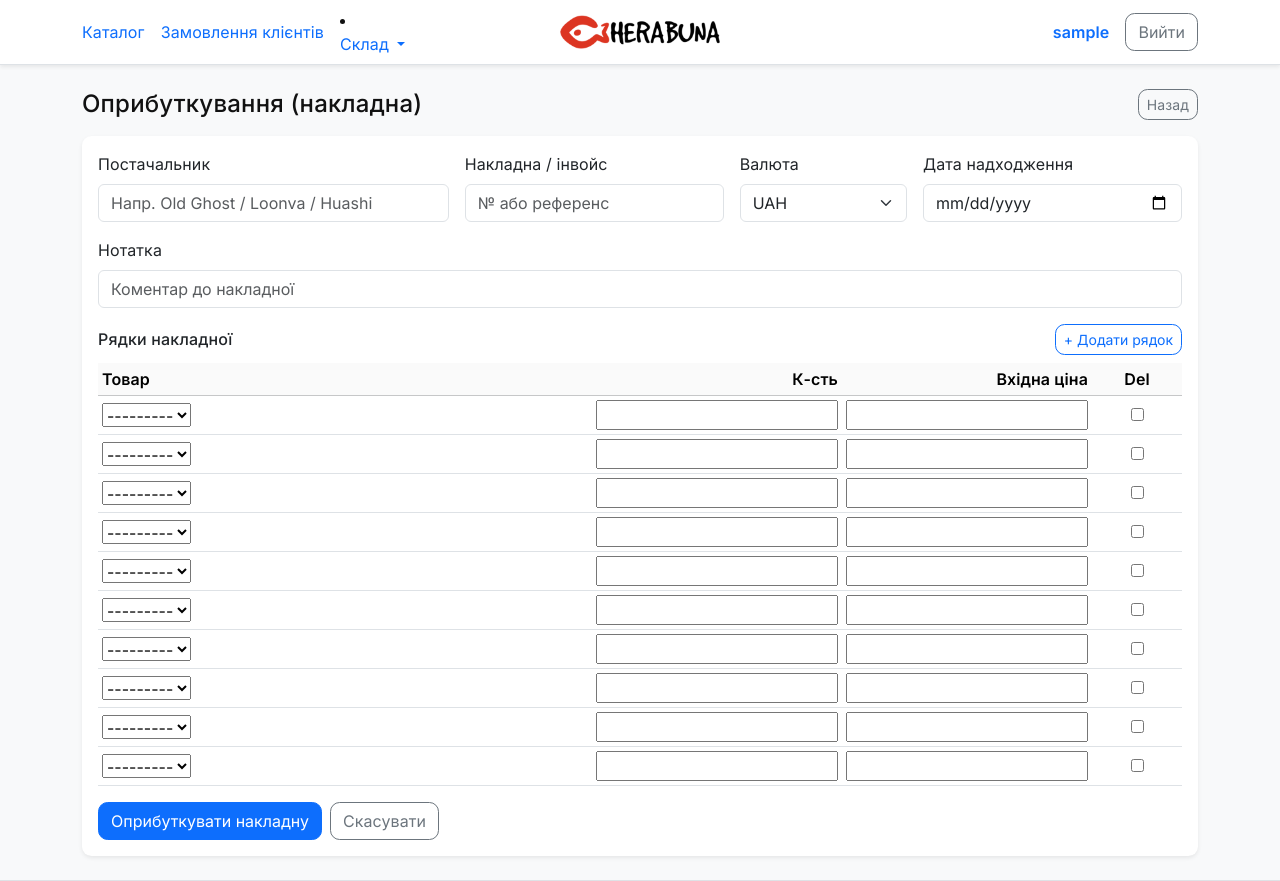
After one commit to HurmakR/herabuna_b2b, a Django app: page /warehouse/receive-receipt/ in a window 1280 px wide. The commit adds this page. Shown: the top 881 px of the page. Run offline with Django 5.2, Linux system fonts and the light colour scheme; the visitor is signed in with stand-in values (Sample User, id 1); data that the repository does not hold is empty.

Commit message:
warehouse fifo inbound reeive

```diff
--- a/b2b/templates/b2b/base.html
+++ b/b2b/templates/b2b/base.html
@@ -39,6 +39,7 @@
               <ul class="dropdown-menu">
                 <li><a class="dropdown-item" href="{% url 'warehouse:dashboard' %}">Dashboard</a></li>
                 <li><a class="dropdown-item" href="{% url 'warehouse:receive' %}">Оприбуткування</a></li>
+                <li><a class="dropdown-item" href="{% url 'warehouse:receive_receipt' %}">Оприбуткування (накладна)</a></li>
                 <li><a class="dropdown-item" href="{% url 'warehouse:adjust' %}">Коригування</a></li>
               </ul>
             </li>
--- a/warehouse/models.py
+++ b/warehouse/models.py
@@ -1,35 +1,42 @@
-from __future__ import annotations
-
+from decimal import Decimal
 from django.db import models
-from django.db.models import F, Sum
+from django.db.models import Sum, F
+from django.utils import timezone
 
 
 class InventoryLot(models.Model):
     product = models.ForeignKey("b2b.Product", on_delete=models.CASCADE, related_name="lots")
+
     received_at = models.DateTimeField(auto_now_add=True)
 
     unit_cost = models.DecimalField(max_digits=10, decimal_places=2)
-    reference = models.CharField(max_length=120, blank=True)
+    currency = models.CharField(max_length=10, default="UAH")
 
     qty_in = models.PositiveIntegerField()
     qty_reserved = models.PositiveIntegerField(default=0)
     qty_out = models.PositiveIntegerField(default=0)
 
+    reference = models.CharField(max_length=120, blank=True)
+    note = models.CharField(max_length=200, blank=True)
+    supplier = models.CharField(max_length=120, blank=True)
+    external_ref = models.CharField(max_length=120, blank=True)
+
     class Meta:
+        indexes = [
+            models.Index(fields=["product", "received_at"], name="warehouse_i_product_a30a23_idx"),
+        ]
         ordering = ("-received_at", "-id")
-        indexes = [
-            models.Index(fields=["product"], name="warehouse_i_product_a30a23_idx"),
-        ]
 
     @property
     def qty_available(self) -> int:
+        # Defensive: avoid None in partially-filled admin forms
         qty_in = int(self.qty_in or 0)
         qty_reserved = int(self.qty_reserved or 0)
         qty_out = int(self.qty_out or 0)
-        return max(0, qty_in - qty_reserved - qty_out)
+        return qty_in - qty_reserved - qty_out
 
     def __str__(self) -> str:
-        return f"Lot #{self.id} {self.product.sku} ({self.qty_available}/{self.qty_in})"
+        return f"Lot#{self.id} {self.product.sku} {self.qty_available}/{self.qty_in}"
 
 
 class InventoryMove(models.Model):
@@ -96,3 +103,45 @@ def recompute_product_stock(product_id: int) -> int:
     from b2b.models import Product
     Product.objects.filter(id=product_id).update(stock_qty=available)
     return available
+
+
+# -----------------------------
+# Inbound receipt (BAS/1C style)
+# -----------------------------
+
+class InboundReceipt(models.Model):
+    currency = models.CharField(max_length=10, default="UAH")
+    supplier = models.CharField(max_length=120, blank=True)
+    external_ref = models.CharField(max_length=120, blank=True)  # invoice/waybill number
+    received_date = models.DateField(default=timezone.now)
+    note = models.CharField(max_length=200, blank=True)
+
+    created_at = models.DateTimeField(auto_now_add=True)
+
+    class Meta:
+        ordering = ("-received_date", "-id")
+
+    def __str__(self) -> str:
+        label = self.external_ref or f"#{self.id}"
+        return f"Receipt {label} ({self.received_date})"
+
+
+class InboundReceiptLine(models.Model):
+    receipt = models.ForeignKey("warehouse.InboundReceipt", on_delete=models.CASCADE, related_name="lines")
+    product = models.ForeignKey("b2b.Product", on_delete=models.CASCADE)
+    qty = models.PositiveIntegerField()
+    unit_cost = models.DecimalField(max_digits=10, decimal_places=2)
+
+    created_lot = models.OneToOneField(
+        "warehouse.InventoryLot",
+        null=True,
+        blank=True,
+        on_delete=models.SET_NULL,
+        related_name="created_from_line",
+    )
+
+    class Meta:
+        ordering = ("id",)
+
+    def __str__(self) -> str:
+        return f"{self.product.sku} x{self.qty} @ {self.unit_cost}"
--- /dev/null
+++ b/warehouse/templates/warehouse/receive_receipt.html
@@ -0,0 +1,101 @@
+{% extends "b2b/base.html" %}
+{% block title %}Оприбуткування накладної — Herabuna B2B{% endblock %}
+
+{% block content %}
+<div class="d-flex justify-content-between align-items-center mb-3">
+  <h1 class="h4 mb-0">Оприбуткування (накладна)</h1>
+  <a class="btn btn-outline-secondary btn-sm" href="{% url 'warehouse:dashboard' %}">Назад</a>
+</div>
+
+<form method="post" class="card shadow-sm border-0">
+  {% csrf_token %}
+  <div class="card-body">
+    <div class="row g-3 mb-3">
+      <div class="col-md-4">
+        <label class="form-label">Постачальник</label>
+        <input name="supplier" class="form-control" placeholder="Напр. Old Ghost / Loonva / Huashi">
+      </div>
+      <div class="col-md-3">
+        <label class="form-label">Накладна / інвойс</label>
+        <input name="external_ref" class="form-control" placeholder="№ або референс">
+      </div>
+      <div class="col-md-2">
+        <label class="form-label">Валюта</label>
+        <select name="currency" class="form-select">
+          <option value="UAH" selected>UAH</option>
+        </select>
+      </div>
+      <div class="col-md-3">
+        <label class="form-label">Дата надходження</label>
+        <input type="date" name="received_date" class="form-control">
+      </div>
+      <div class="col-12">
+        <label class="form-label">Нотатка</label>
+        <input name="note" class="form-control" placeholder="Коментар до накладної">
+      </div>
+    </div>
+
+    <div class="d-flex justify-content-between align-items-center mb-2">
+      <h2 class="h6 mb-0">Рядки накладної</h2>
+      <button type="button" class="btn btn-outline-primary btn-sm" id="addRowBtn">+ Додати рядок</button>
+    </div>
+
+    {{ formset.management_form }}
+    <div class="table-responsive">
+      <table class="table table-sm align-middle">
+        <thead class="table-light">
+          <tr>
+            <th style="min-width: 420px;">Товар</th>
+            <th style="width: 140px;" class="text-end">К-сть</th>
+            <th style="width: 180px;" class="text-end">Вхідна ціна</th>
+            <th style="width: 90px;" class="text-center">Del</th>
+          </tr>
+        </thead>
+        <tbody id="linesBody">
+          {% for f in formset.forms %}
+          <tr class="line-row">
+            <td>{{ f.product }}</td>
+            <td class="text-end">{{ f.qty }}</td>
+            <td class="text-end">{{ f.unit_cost }}</td>
+            <td class="text-center">{% if f.DELETE %}{{ f.DELETE }}{% endif %}</td>
+          </tr>
+          {% endfor %}
+        </tbody>
+      </table>
+    </div>
+
+    <div class="d-flex gap-2">
+      <button class="btn btn-primary">Оприбуткувати накладну</button>
+      <a class="btn btn-outline-secondary" href="{% url 'warehouse:dashboard' %}">Скасувати</a>
+    </div>
+  </div>
+</form>
+
+<script>
+(function () {
+  const addBtn = document.getElementById('addRowBtn');
+  const body = document.getElementById('linesBody');
+  const totalForms = document.getElementById('id_form-TOTAL_FORMS');
+
+  if (!addBtn || !body || !totalForms) return;
+
+  addBtn.addEventListener('click', function () {
+    const idx = parseInt(totalForms.value, 10);
+    const lastRow = body.querySelector('tr.line-row:last-child');
+    if (!lastRow) return;
+
+    const clone = lastRow.cloneNode(true);
+
+    clone.querySelectorAll('input, select, textarea').forEach(el => {
+      if (el.name) el.name = el.name.replace(/form-\d+-/g, `form-${idx}-`);
+      if (el.id) el.id = el.id.replace(/form-\d+-/g, `form-${idx}-`);
+      if (el.type === 'checkbox') el.checked = false;
+      else el.value = '';
+    });
+
+    body.appendChild(clone);
+    totalForms.value = idx + 1;
+  });
+})();
+</script>
+{% endblock %}
--- a/warehouse/urls.py
+++ b/warehouse/urls.py
@@ -9,4 +9,5 @@ urlpatterns = [
     path("product/<int:product_id>/lots/", views.product_lots, name="product_lots"),
     path("receive/", views.receive, name="receive"),
     path("adjust/", views.adjust, name="adjust"),
+    path("receive-receipt/", views.receive_receipt_view, name="receive_receipt"),
 ]
--- a/warehouse/views.py
+++ b/warehouse/views.py
@@ -9,7 +9,9 @@ from b2b.models import Product
 from .models import InventoryLot
 from .forms import ReceiveLotForm, AdjustStockForm
 from . import services as wh
-
+from django.forms import modelformset_factory
+from .models import InboundReceiptLine
+from .services import receive_receipt
 
 @staff_member_required
 def dashboard(request):
@@ -125,3 +127,52 @@ def adjust(request):
         form = AdjustStockForm(initial=initial)
 
     return render(request, "warehouse/adjust.html", {"form": form})
+
+@staff_member_required
+def receive_receipt_view(request):
+    LineFormSet = modelformset_factory(
+        InboundReceiptLine,
+        fields=("product", "qty", "unit_cost"),
+        extra=10,
+        can_delete=True,
+    )
+
+    if request.method == "POST":
+        supplier = request.POST.get("supplier", "")
+        external_ref = request.POST.get("external_ref", "")
+        note = request.POST.get("note", "")
+        currency = request.POST.get("currency", "UAH")
+        received_date = request.POST.get("received_date") or None
+
+        formset = LineFormSet(request.POST, queryset=InboundReceiptLine.objects.none())
+        if formset.is_valid():
+            lines = []
+            for form in formset:
+                if not form.cleaned_data or form.cleaned_data.get("DELETE"):
+                    continue
+                lines.append({
+                    "product": form.cleaned_data["product"],
+                    "qty": form.cleaned_data["qty"],
+                    "unit_cost": form.cleaned_data["unit_cost"],
+                })
+
+            if not lines:
+                messages.error(request, "Додай хоча б один рядок товару.")
+                return render(request, "warehouse/receive_receipt.html", {"formset": formset})
+
+            receipt = receive_receipt(
+                created_by=request.user,
+                supplier=supplier,
+                external_ref=external_ref,
+                note=note,
+                currency=currency,
+                received_date=received_date,
+                lines=lines,
+            )
+            messages.success(request, f"Оприбутковано накладну: {receipt}")
+            return redirect("warehouse:dashboard")
+
+        return render(request, "warehouse/receive_receipt.html", {"formset": formset})
+
+    formset = LineFormSet(queryset=InboundReceiptLine.objects.none())
+    return render(request, "warehouse/receive_receipt.html", {"formset": formset})
```
Also changed, not shown: warehouse/services.py (+84 -26 lines), warehouse/migrations/0005_inboundreceipt_inboundreceiptline_and_more.py (added).
